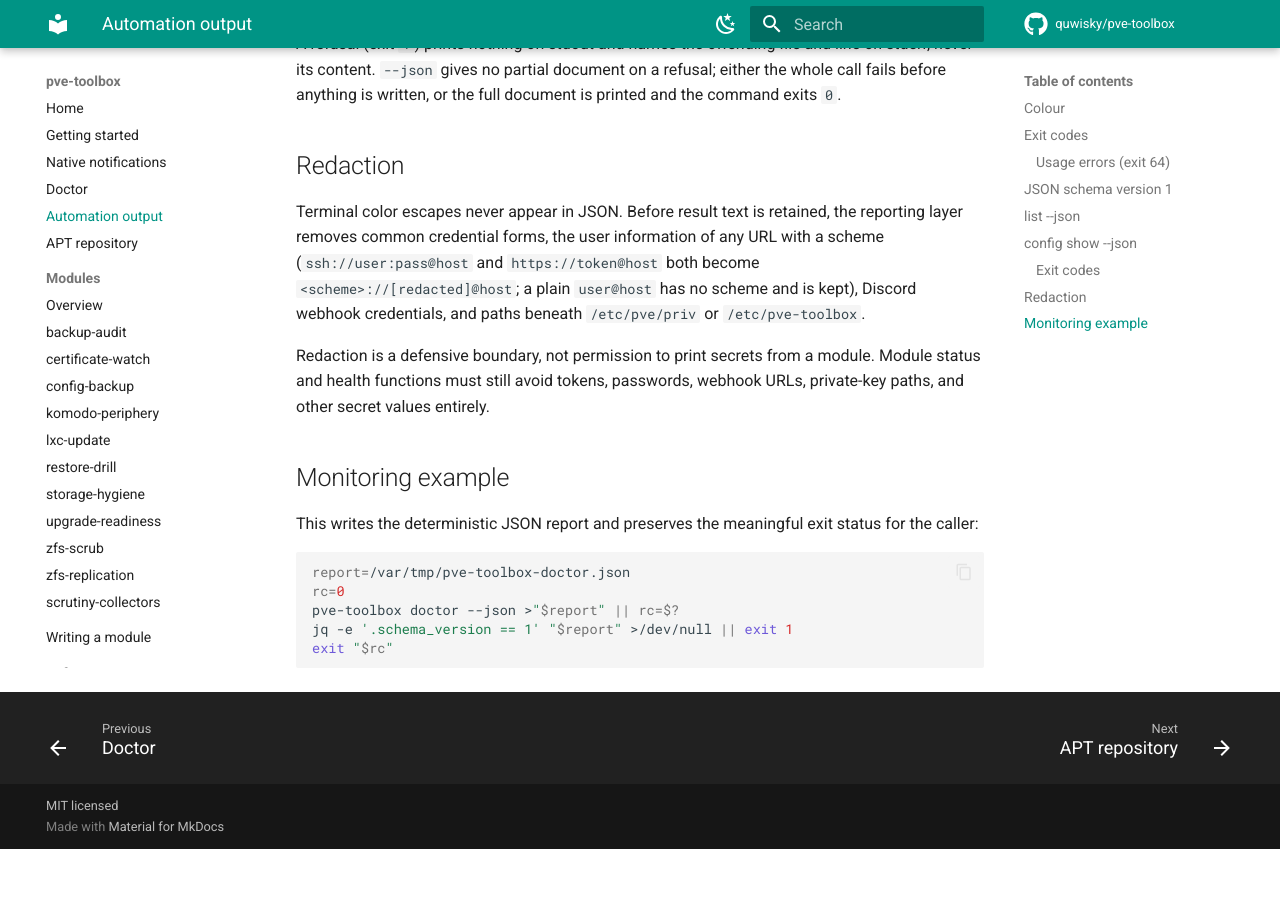
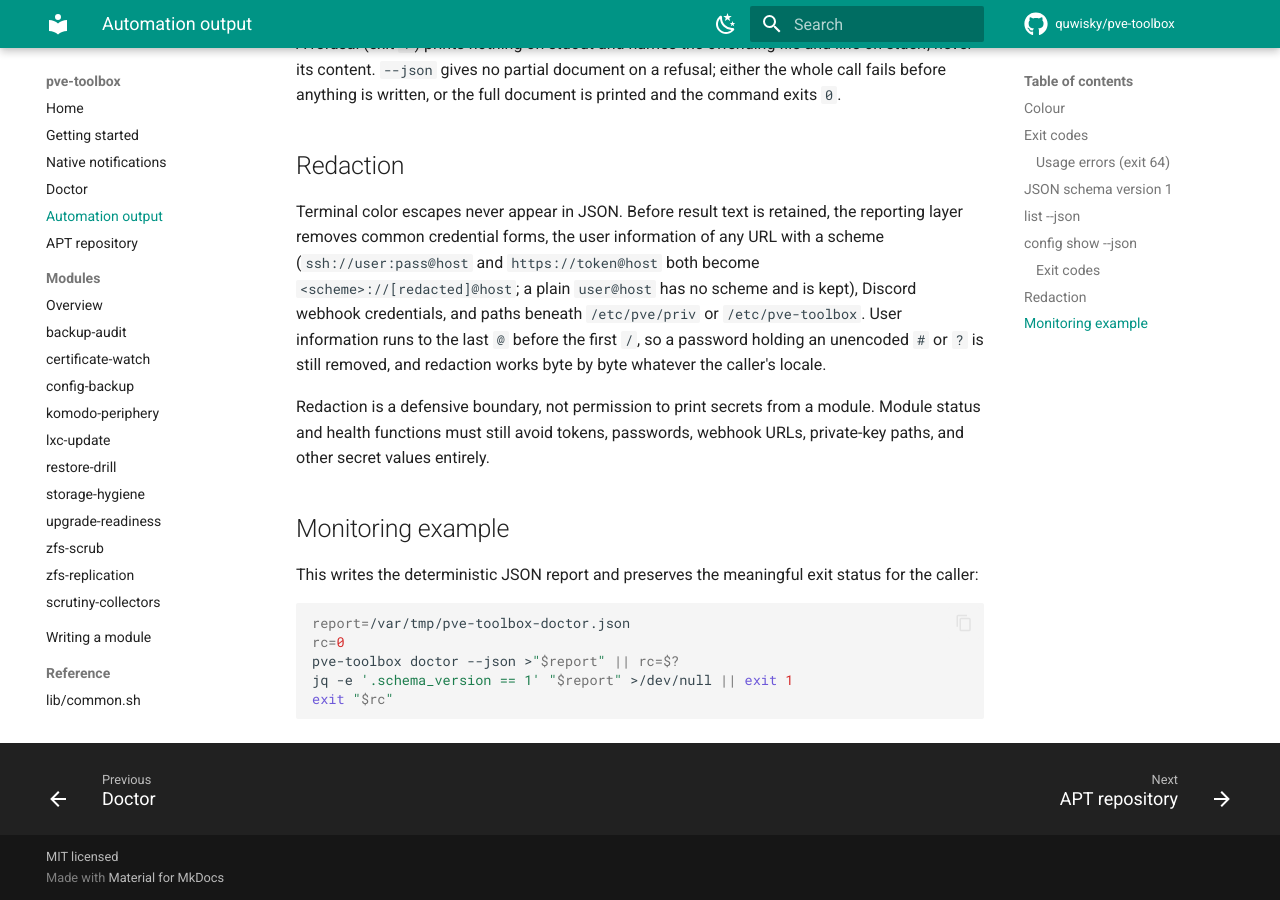
Before and after one commit to quwisky/pve-toolbox, an MkDocs documentation site: the page built from docs/automation.md, in a window 1280 px wide and 900 px high, scrolled down 4906 px. Built offline with MkDocs 1.6.1 and Material for MkDocs 9.7.7, drawn with Linux system fonts in a browser that asks for light colours; comment, search, counter and statistics services are not loaded; before the commit the page ends 5755 px from its top, so only the background shows below that.

Commit message:
fix(report): redact URL passwords holding # or ? and ignore the caller's locale (#114)
The user-information class stopped at # and ?, so a password holding
either one was printed in full, which v0.9.0 still redacted. Run to the
last @ before the first / instead.

In a UTF-8 locale an invalid byte ended a match part-way through a
secret, leaking the rest of a URL password or a password= value. Run the
sed in the C locale so every byte is matched.

```diff
--- a/docs/automation.md
+++ b/docs/automation.md
@@ -231,7 +231,9 @@ the reporting layer removes common credential forms, the user information of
 any URL with a scheme (`ssh://user:pass@host` and `https://token@host` both
 become `<scheme>://[redacted]@host`; a plain `user@host` has no scheme and is
 kept), Discord webhook credentials, and paths beneath `/etc/pve/priv` or
-`/etc/pve-toolbox`.
+`/etc/pve-toolbox`. User information runs to the last `@` before the first
+`/`, so a password holding an unencoded `#` or `?` is still removed, and
+redaction works byte by byte whatever the caller's locale.
 
 Redaction is a defensive boundary, not permission to print secrets from a
 module. Module status and health functions must still avoid tokens, passwords,
```
Also changed, not shown: 2 other files.
